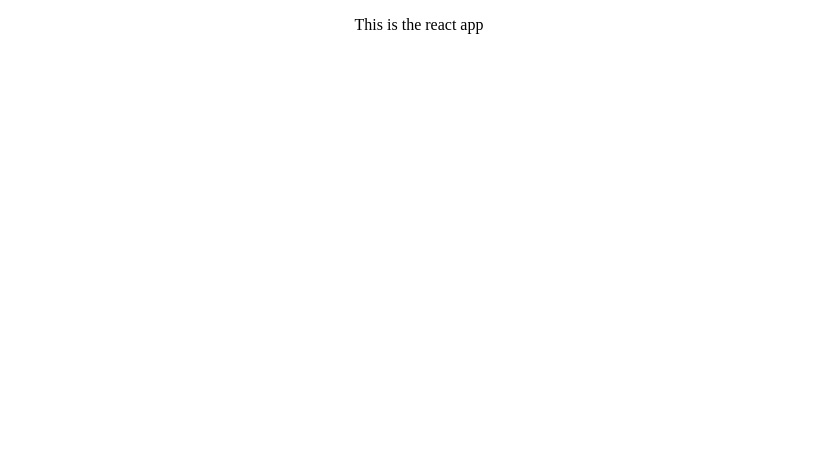
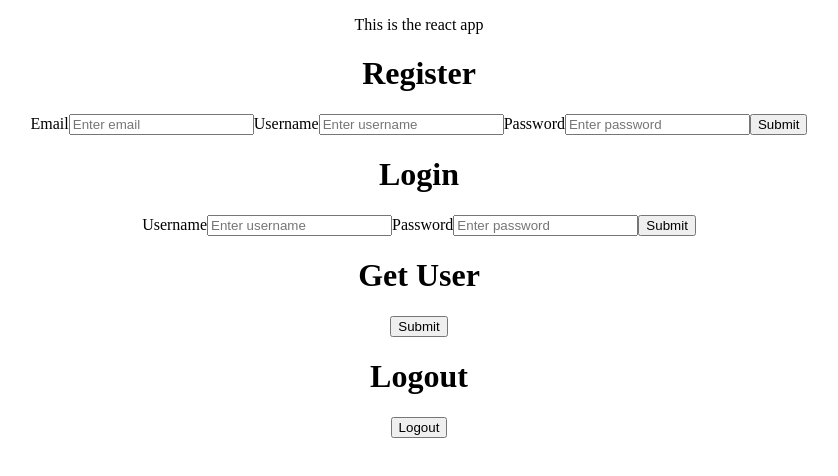
Before and after one commit to Nspired1/simpleAuth, a React (Create React App) app: page / in a window 1280 px wide. Shown: the top 476 px of the page, without its empty margins (221-1059 px from the left). Built offline with nearby package versions, Linux system fonts and the light colour scheme.

Commit message:
added all user logging comp

```diff
--- a/src/App.js
+++ b/src/App.js
@@ -1,10 +1,17 @@
-
-import './App.css';
+import "./App.css";
+import Login from "./components/Login";
+import Register from "./components/Register";
+import GetUser from "./components/GetUser";
+import Logout from "./components/Logout";
 
 function App() {
   return (
     <div className="App">
       <p>This is the react app</p>
+      <Register />
+      <Login />
+      <GetUser />
+      <Logout />
     </div>
   );
 }
```
